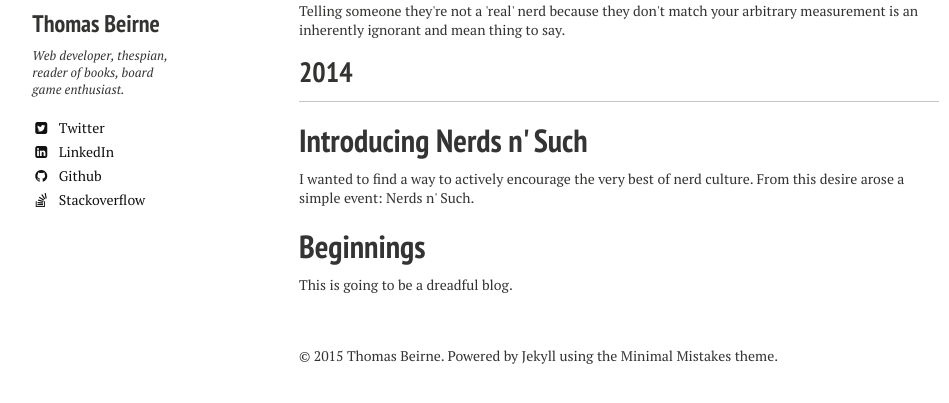
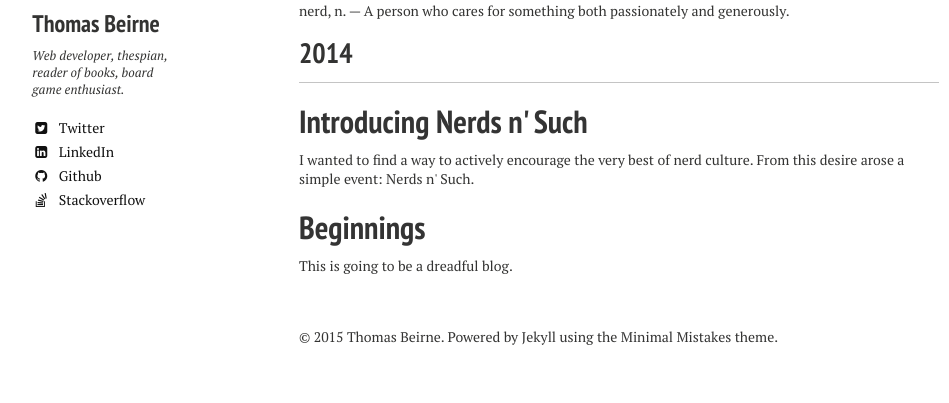
Before and after one commit to HankMcCoy/hankmccoy.github.io, a Jekyll site: the page built from posts/index.md, in a window 1280 px wide, cut to the strip 270-673 px from the top of the page. Shown: the whole strip, without its empty margins (21-970 px from the left). Built offline with Jekyll 4.4.1, drawn with Linux system fonts in a browser that asks for light colours; nearby versions of some CDN libraries.

Commit message:
Tweak Defining Nerd excerpt.

```diff
--- a/_posts/2015-02-25-defining-nerd.markdown
+++ b/_posts/2015-02-25-defining-nerd.markdown
@@ -1,9 +1,7 @@
 ---
 layout: post
 title:  "Defining Nerd"
-excerpt: "Telling someone they're not a 'real' nerd because they don't match
-          your arbitrary measurement is an inherently ignorant and mean thing
-          to say."
+excerpt: "nerd, n. — A person who cares for something both passionately and generously."
 date:   2015-02-25 13:58:12
 tags: general
 ---
```
